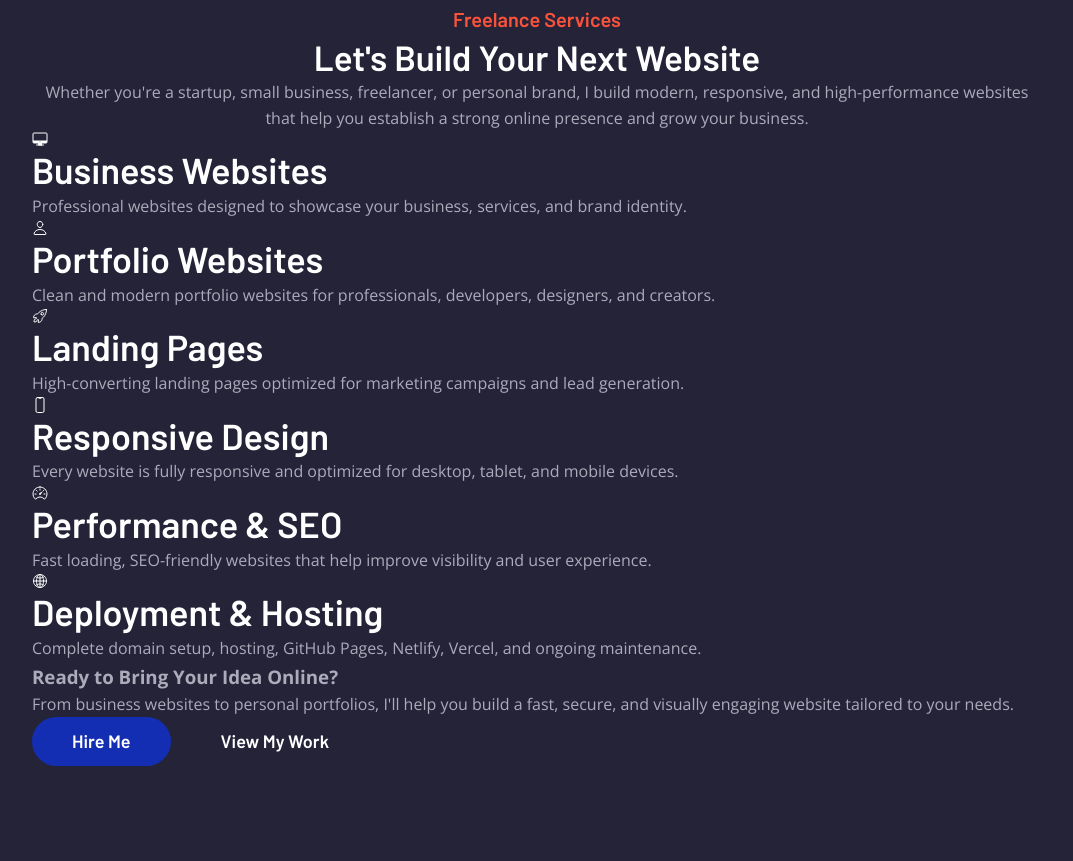
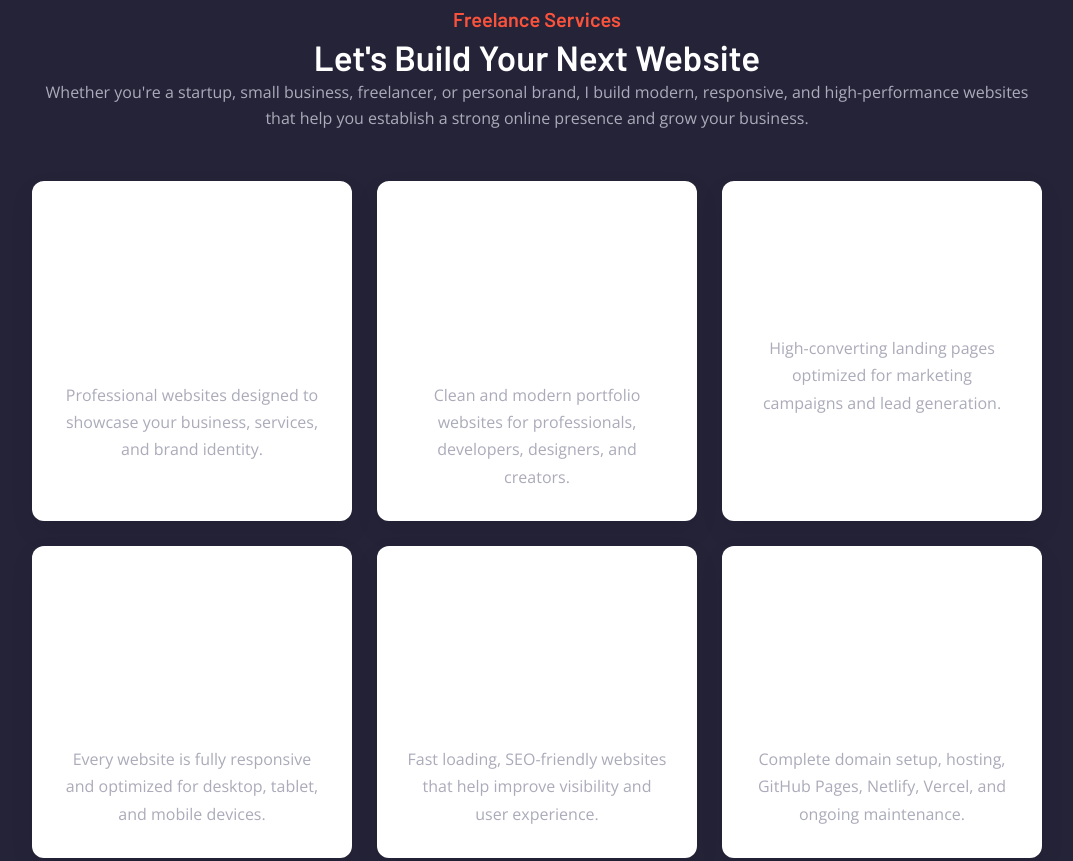
Before and after one commit to kalyannithish/kalyannithish.github.io, a plain HTML site: page index.html in a window 1280 px wide. Shown: the part 4899-5760 px from the top of the page, without its empty margins (103-1176 px from the left). Drawn offline with nearby package versions, Linux system fonts and the light colour scheme.

Commit message:
added services CSS

```diff
--- a/assets/css/style.css
+++ b/assets/css/style.css
@@ -294,7 +294,67 @@
   margin-block-start: 15px;
 }
 
+/*-----------------------------------*\
+  #SERVICES
+\*-----------------------------------*/
 
+.services-wrapper{
+    display:grid;
+    grid-template-columns:repeat(auto-fit,minmax(280px,1fr));
+    gap:25px;
+    margin-top:50px;
+}
+
+.service-card{
+    background:#fff;
+    border-radius:12px;
+    padding:30px;
+    text-align:center;
+    box-shadow:0 10px 25px rgba(0,0,0,.08);
+    transition:.3s;
+}
+
+.service-card:hover{
+    transform:translateY(-8px);
+}
+
+.service-icon{
+    font-size:42px;
+    color:var(--blue-crayola);
+    margin-bottom:20px;
+}
+
+.service-card h3{
+    margin-bottom:15px;
+}
+
+.service-card p{
+    line-height:1.7;
+}
+
+.cta-box{
+    margin-top:70px;
+    padding:50px;
+    border-radius:18px;
+    text-align:center;
+    background:linear-gradient(135deg,#2563eb,#0f172a);
+    color:#fff;
+}
+
+.cta-box h3{
+    color:#fff;
+    margin-bottom:20px;
+}
+
+.cta-box p{
+    color:#f1f5f9;
+    max-width:700px;
+    margin:auto auto 30px;
+}
+
+.cta-box .btn{
+    margin:10px;
+}
 
 
 
```
